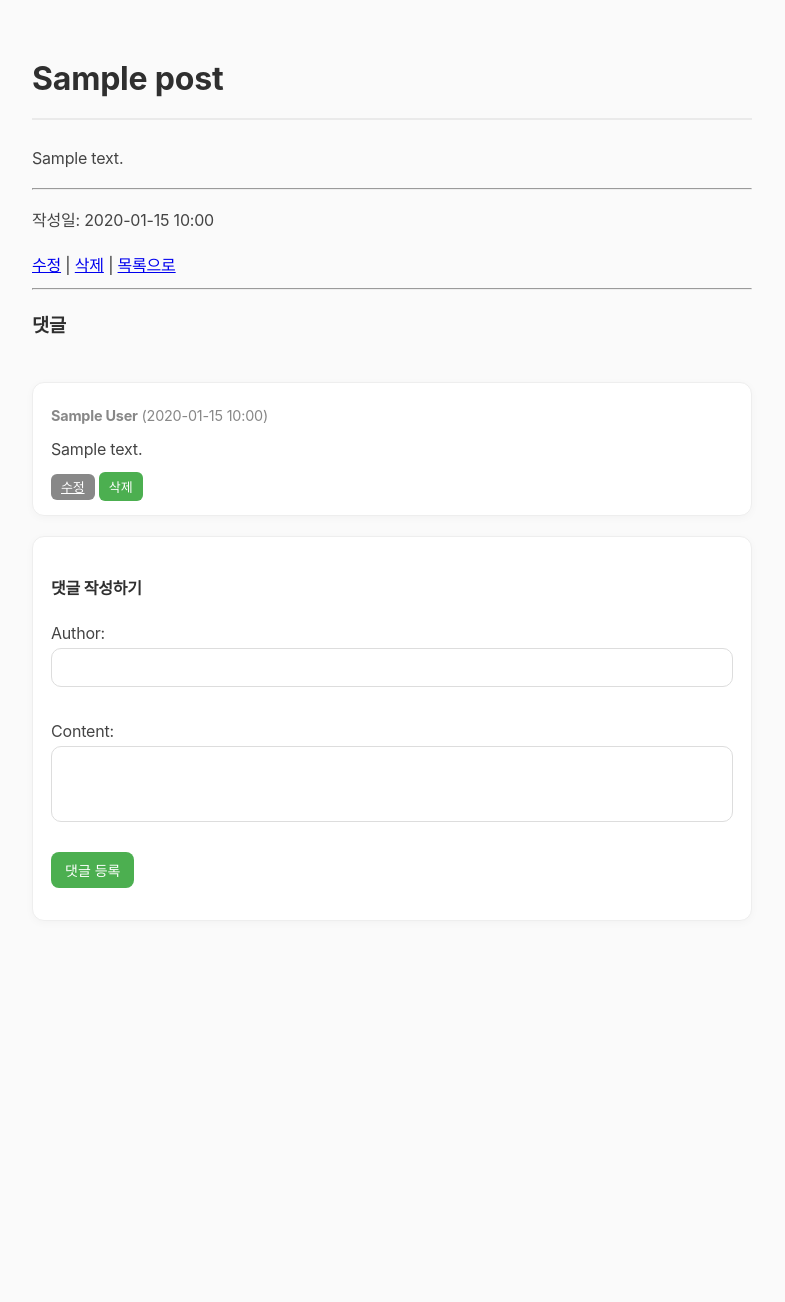
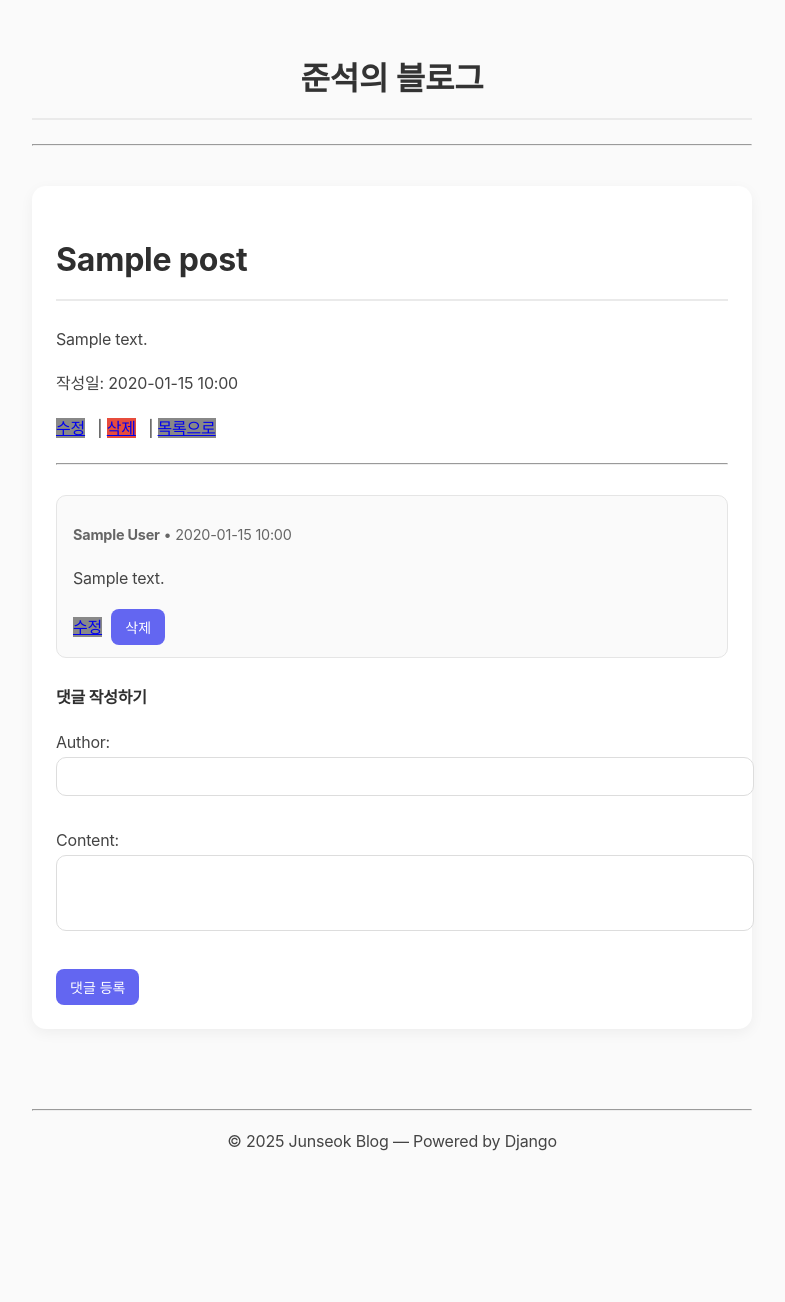
Before and after one commit to ppo3330/django-blog, a Django app: page /blog/1/ in a window 1280 px wide. Shown: the whole page, without its empty margins (248-1033 px from the left). Before the commit the page ends 888 px from the top, so only its background shows below. Run offline with Django 5.2, Linux system fonts and the light colour scheme; tables that the repository leaves empty hold one stand-in row (values such as "Sample post").

Commit message:
style: 전체적인 스타일 바꿈

```diff
--- a/mysite/blog/static/blog/style.css
+++ b/mysite/blog/static/blog/style.css
@@ -1,6 +1,6 @@
-/* === Notion 느낌의 미니멀 블로그 스타일 === */
+/* === Notion 감성의 미니멀 블로그 스타일 === */
 
-/* --- 전체 페이지 --- */
+/* --- 기본 설정 --- */
 body {
   font-family: "Pretendard", "Inter", "Noto Sans KR", sans-serif;
   background-color: #fafafa;
@@ -10,6 +10,19 @@
   padding: 0 20px 80px;
   line-height: 1.8;
   letter-spacing: -0.2px;
+}
+
+/* --- 헤더 / 푸터 --- */
+header {
+  text-align: center;
+  margin-bottom: 40px;
+}
+
+footer {
+  text-align: center;
+  color: #999;
+  font-size: 14px;
+  margin-top: 80px;
 }
 
 /* --- 제목 영역 --- */
@@ -32,7 +45,7 @@
   color: #444;
 }
 
-/* --- 입력창, 버튼 --- */
+/* --- 입력창, 텍스트에어리어 --- */
 input[type="text"],
 textarea {
   width: 100%;
@@ -52,53 +65,53 @@
   box-shadow: 0 0 0 3px rgba(165, 180, 252, 0.2);
 }
 
-/* --- 기본 버튼 --- */
-button,
-a.button {
+/* --- 버튼 스타일 통일 --- */
+button.btn {
   display: inline-block;
   padding: 8px 14px;
-  border: none;
   border-radius: 8px;
-  font-size: 14px;
   text-decoration: none;
   font-weight: 500;
+  font-size: 14px;
   color: #fff;
-  background-color: #6366f1;
   cursor: pointer;
   transition: all 0.2s ease;
+  border: none;
+  background-color: #6366f1;
 }
 
-/* 초록색: 저장 / 작성 */
-.btn-primary, button[type="submit"] {
-    background-color: #4CAF50;
-    color: white;
+a.btn:hover, button.btn:hover {
+  opacity: 0.9;
+  transform: translateY(-1px);
 }
 
-.btn-primary:hover, button[type="submit"]:hover {
-    background-color: #45a049;
+/* 색상별 구분 */
+.btn-primary {
+  background-color: #4CAF50;
 }
 
-/* 회색: 취소 / 돌아가기 */
+.btn-primary:hover {
+  background-color: #45a049;
+}
+
 .btn-secondary {
-    background-color: #888;
-    color: white;
+  background-color: #888;
 }
 
 .btn-secondary:hover {
-    background-color: #777;
+  background-color: #777;
 }
 
-/* 빨간색: 삭제 */
 .btn-danger {
-    background-color: #e74c3c;
-    color: white;
+  background-color: #e74c3c;
 }
 
 .btn-danger:hover {
-    background-color: #c0392b;
+  background-color: #c0392b;
 }
 
-/* --- 카드형 포스트 --- */
+
+/* --- 포스트 카드형 스타일 --- */
 .post-card {
   background-color: #fff;
   padding: 22px;
@@ -120,6 +133,59 @@
 
 .post-card h2 a:hover {
   color: #6366f1;
+}
+
+/* --- 포스트 상세 --- */
+.post-detail {
+  background-color: #fff;
+  padding: 24px;
+  border-radius: 14px;
+  box-shadow: 0 4px 14px rgba(0, 0, 0, 0.05);
+}
+
+.post-actions {
+  margin-top: 10px;
+  margin-bottom: 20px;
+}
+
+.post-actions a {
+  margin-right: 8px;
+}
+
+/* --- 댓글 섹션 --- */
+.comment-section {
+  margin-top: 30px;
+}
+
+.comment-box {
+  background-color: #fafafa;
+  padding: 12px 16px;
+  border-radius: 10px;
+  border: 1px solid #e5e5e5;
+  margin-bottom: 10px;
+}
+
+.comment-meta {
+  font-size: 0.9rem;
+  color: #666;
+  margin-bottom: 6px;
+}
+
+.comment-actions {
+  margin-top: 6px;
+}
+
+.comment-actions .btn {
+  margin-right: 5px;
+}
+
+/* --- 댓글 작성 폼 --- */
+.comment-form {
+  margin-top: 25px;
+}
+
+.comment-form h4 {
+  margin-bottom: 12px;
 }
 
 /* --- 페이지네이션 --- */
@@ -150,19 +216,6 @@
   font-weight: 600;
 }
 
-/* --- 헤더/푸터 --- */
-header {
-  text-align: center;
-  margin-bottom: 40px;
-}
-
-footer {
-  text-align: center;
-  color: #999;
-  font-size: 14px;
-  margin-top: 80px;
-}
-
 /* --- 반응형 --- */
 @media (max-width: 600px) {
   body {
@@ -177,67 +230,3 @@
     padding: 18px;
   }
 }
-
-/* --- 댓글 영역 --- */
-.comment-section {
-  margin-top: 40px;
-}
-
-.comment-box {
-  background-color: #fff;
-  border: 1px solid #eee;
-  border-radius: 12px;
-  padding: 14px 18px;
-  margin-bottom: 14px;
-  box-shadow: 0 2px 8px rgba(0, 0, 0, 0.03);
-  transition: all 0.2s ease;
-}
-
-.comment-box:hover {
-  transform: translateY(-2px);
-  box-shadow: 0 4px 14px rgba(0, 0, 0, 0.05);
-}
-
-.comment-box p {
-  margin: 6px 0;
-}
-
-.comment-meta {
-  font-size: 0.9rem;
-  color: #888;
-  margin-bottom: 6px;
-}
-
-/* --- 댓글 버튼 --- */
-.comment-actions {
-  margin-top: 8px;
-}
-
-.comment-actions .btn {
-  padding: 5px 10px;
-  font-size: 13px;
-  border-radius: 6px;
-}
-
-.comment-actions .btn + .btn {
-  margin-left: 8px;
-}
-
-/* --- 댓글 작성 폼 --- */
-.comment-form {
-  background-color: #fff;
-  padding: 16px 18px;
-  border-radius: 12px;
-  border: 1px solid #eee;
-  box-shadow: 0 2px 8px rgba(0, 0, 0, 0.03);
-  margin-top: 20px;
-}
-
-.comment-form h4 {
-  margin-bottom: 12px;
-}
-
-.comment-form button {
-  display: block;
-  margin-top: 10px;
-}
--- /dev/null
+++ b/mysite/blog/templates/base.html
@@ -0,0 +1,28 @@
+{% load static %}
+<!DOCTYPE html>
+<html lang="ko">
+<head>
+    <meta charset="UTF-8">
+    <meta name="viewport" content="width=device-width, initial-scale=1.0">
+    <title>{% block title %}블로그{% endblock %}</title>
+    <link rel="stylesheet" href="{% static 'blog/style.css' %}">
+</head>
+<body>
+
+    <header>
+        <h1><a href="{% url 'post_list' %}" style="text-decoration:none; color:#333;">준석의 블로그</a></h1>
+        <hr>
+    </header>
+
+    <main>
+        {% block content %}
+        {% endblock %}
+    </main>
+
+    <footer>
+        <hr>
+        <p>© 2025 Junseok Blog — Powered by Django</p>
+    </footer>
+
+</body>
+</html>
--- a/mysite/blog/templates/blog/post_detail.html
+++ b/mysite/blog/templates/blog/post_detail.html
@@ -1,28 +1,25 @@
-{% load static %}
-<link rel="stylesheet" href="{% static 'blog/style.css' %}">
+{% extends 'base.html' %}
+{% block content %}
 
 <div class="post-detail">
     <h1>{{ post.title }}</h1>
     <p>{{ post.content }}</p>
 
-    <hr>
-
     <p>작성일: {{ post.created_at|date:"Y-m-d H:i" }}</p>
 
     <div class="post-actions">
-        <a href="{% url 'post_edit' post.pk %}">수정</a> |
-        <a href="{% url 'post_delete' post.pk %}">삭제</a> |
-        <a href="{% url 'post_list' %}">목록으로</a>
+        <a href="{% url 'post_edit' post.pk %}" class="btn btn-secondary">수정</a> |
+        <a href="{% url 'post_delete' post.pk %}" class="btn btn-danger">삭제</a> |
+        <a href="{% url 'post_list' %}" class="btn btn-secondary">목록으로</a>
     </div>
 
     <hr>
 
-    <h3>댓글</h3>
     <div class="comment-section">
         {% for comment in comments %}
         <div class="comment-box">
             <p class="comment-meta">
-                    <strong>{{ comment.author }}</strong> ({{ comment.created_at|date:"Y-m-d H:i" }})
+            <strong>{{ comment.author }}</strong> • {{ comment.created_at|date:"Y-m-d H:i" }}
             </p>
             <p>{{ comment.content }}</p>
 
@@ -30,7 +27,7 @@
                 <a href="{% url 'comment_edit' post.pk comment.pk %}" class="btn btn-secondary">수정</a>
                 <form action="{% url 'comment_delete' comment.pk %}" method="POST" style="display:inline;">
                     {% csrf_token %}
-                        <button type="submit" class="btn btn-danger">삭제</button>
+                    <button class="btn btn-danger">삭제</button>
                 </form>
             </div>
         </div>
@@ -48,3 +45,5 @@
         </form>
     </div>
 </div>
+
+{% endblock %}
--- a/mysite/mysite/settings.py
+++ b/mysite/mysite/settings.py
@@ -117,6 +117,11 @@
 
 STATIC_URL = 'static/'
 
+import os
+STATICFILES_DIRS = [
+    os.path.join(BASE_DIR, 'static'),
+]
+
 # Default primary key field type
 # https://docs.djangoproject.com/en/5.2/ref/settings/#default-auto-field
 
```
Also changed, not shown: mysite/blog/templates/blog/comment_edit.html (+10 -8 lines), mysite/blog/templates/blog/post_delete.html (+8 -4 lines), mysite/blog/templates/blog/post_edit.html (+5 -4 lines), mysite/blog/templates/blog/post_form.html (+16 -9 lines), mysite/blog/templates/blog/post_list.html (+16 -10 lines). Lines whose indentation alone changed are shown as unchanged.
